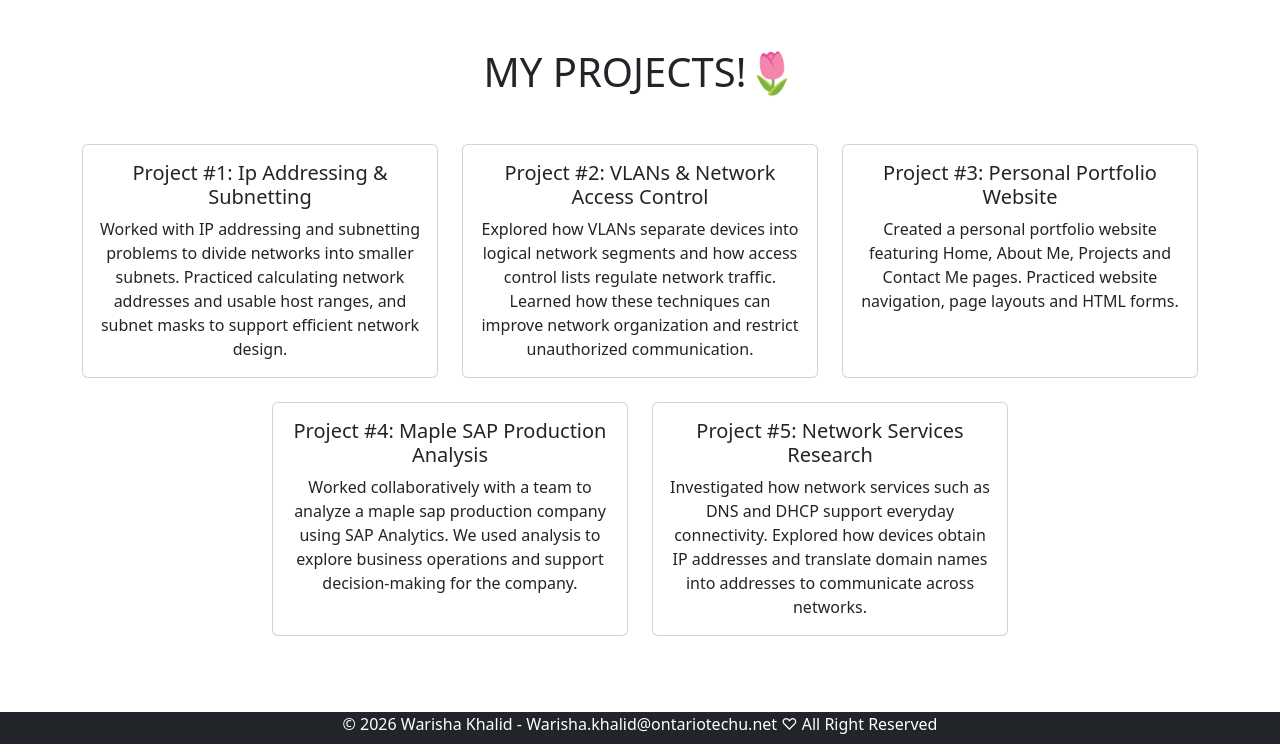
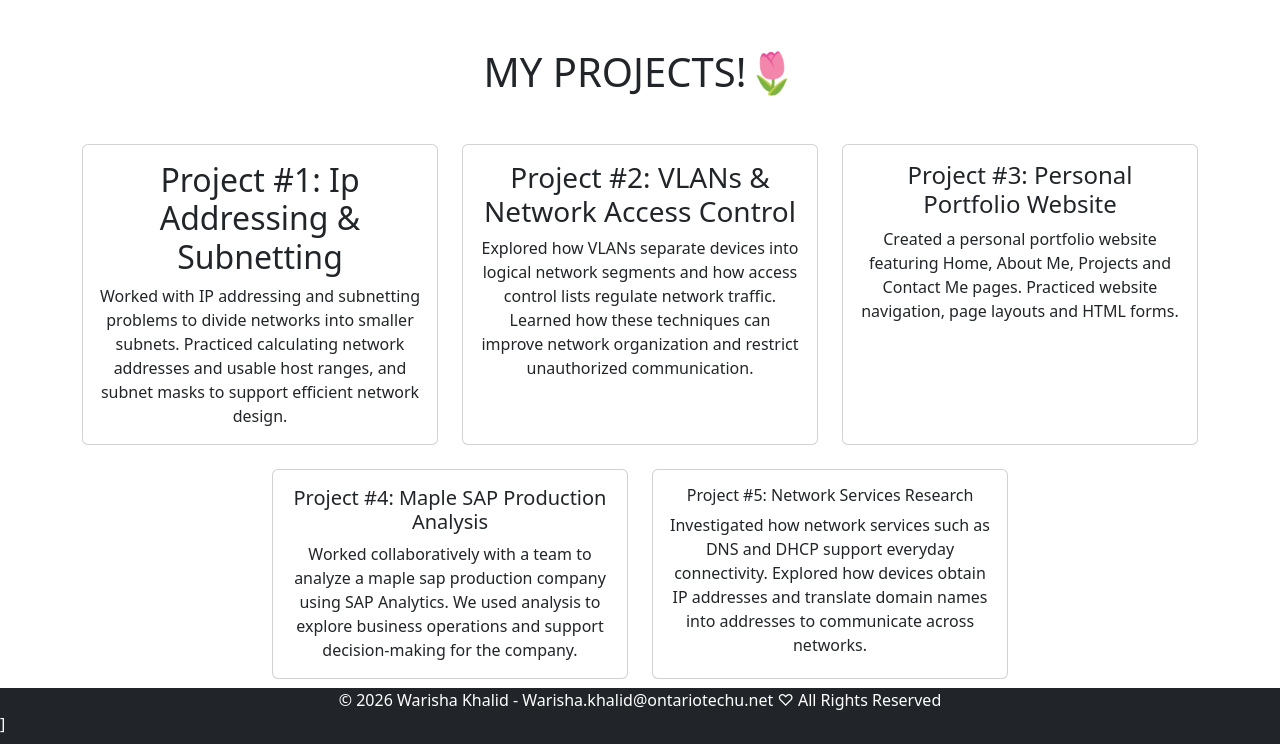
Before and after one commit to warishakhalid-netizen/INFR3120U---Assignment02, a Node server app: page /projects in a window 1280 px wide. Shown: the part 56-800 px from the top of the page. Run offline with Node 20, Linux system fonts and the light colour scheme; some libraries are stand-ins or nearby versions.

Commit message:
Finalize portfolio pages, fix contact form, and add code comments

```diff
--- a/routes/index.js
+++ b/routes/index.js
@@ -1,12 +1,13 @@
 var express = require('express');
+//Create an Express router to handle page requests
 var router = express.Router();
 
-/* GET home page. */
+/* Display index.ejs when visitors open the main URL */
 router.get('/', function(req, res, next) {
   res.render('index', { title: 'Home' });
 });
 
-/* GET home page. */
+/* Allow /home to display the same Home page */
 router.get('/home', function(req, res, next) {
   res.render('index', { title: 'Home' });
 });
@@ -25,4 +26,5 @@ router.get('/contactme', function(req, res, next) {
   res.render('contact', { title: 'Contact Me' });
 });
 
+//Export the router for use in app.js
 module.exports = router;
--- a/views/about.ejs
+++ b/views/about.ejs
@@ -24,7 +24,7 @@
         </p>
     </div>
   </div>
-
+<!--Used Bootstraps three-column grid for education, skills, and interests-->
   <div class="row my-5">
     <div class="col-sm">
       <h3 class ="card-title"><i class="fa-solid fa-graduation-cap" style="color: rgb(190, 152, 185);"></i> Education</h3>
@@ -48,6 +48,7 @@
     <p class="card-text"> Hiking</p>
   </div>
 </div>
+</div>
 
 </main>
 
--- a/views/index.ejs
+++ b/views/index.ejs
@@ -1,3 +1,4 @@
+<!--Include shared header and navigation-->
 <%- include partials/header.ejs %>
 <%- include partials/main_nav.ejs %>
 
@@ -22,11 +23,11 @@
 <!-- Include a portrait image using image source method.
  Create class image-fluid from using bootstrap in order to create a rounded responsive image.
  -->
-    <img src = "assets\images\portrait.jpg"
+    <img src = "assets/images/portrait.jpg"
     class = "img-fluid rounded-circle"
     width = "250">
 
 
 </main>
-
+<!--Include the shared footer-->
 <%- include partials/footer.ejs %>
--- a/views/partials/footer.ejs
+++ b/views/partials/footer.ejs
@@ -1,23 +1,24 @@
 <!--
 Footer content located here
-Use Bootstrap to include header with fixed-bottom, use pb-2 for padding within
+Use Bootstrap to include footer with fixed-bottom, use pb-2 for padding within
 the footer itself at the bottom of the content.
+
+Shared footer containing copyright and social media links
 -->
 
 <footer class="fixed-bottom bg-dark text-white pb-2">
 
   <!-- Create a div class to centre footer content and use my-3 from bootstrap to add extra length vertically-->
   <div class="container text-center">
-    © 2026 Warisha Khalid - Warisha.khalid@ontariotechu.net ♡ All Right Reserved
+    © 2026 Warisha Khalid - Warisha.khalid@ontariotechu.net ♡ All Rights Reserved
+  <!--Font Awesome icons link to Github and LinkedIn profiles-->
     <a href="https://www.linkedin.com/in/warisha-khalid-a77a36386/?skipRedirect=true&contentTrackingId=AISxHdkWSuuxEPJQGl22Ug%3D%3D&viewName=premium-nav-upsell-text&upsellOrderOrigin=Tracking%3Av1%3Apremium_nav_upsell_text%3ANav%3AIn-Product"
   class="text-white"><i class="fa-brands fa-linkedin fa-lg"></i> </a>
   <a href="https://github.com/warishakhalid-netizen" class="text-white"><i class="fa-brands fa-github fa-lg"></i></a>
   </div>
-
-
-
+]
 </footer>
-
+<!--Load the custom JavaScript file-->
+<script src = "/script/app.js" > </script>
   </body>
-  <script src = "/script/app.js" > </script>
 </html>
--- a/views/partials/header.ejs
+++ b/views/partials/header.ejs
@@ -1,11 +1,13 @@
+<!-- Shared header used on every page-->
 <!DOCTYPE html>
-<html>
+<html lang="en">
   <head>
+<!-- Display the page title passed from its Express route-->
     <title><%= title %></title>
-    <link rel='stylesheet' href='/content/app.css' />
-    <link rel='stylesheet' href='/bootstrap/dist/css/bootstrap.min.css' />
+    <link rel='stylesheet' href='/content/app.css'>
+    <link rel='stylesheet' href='/bootstrap/dist/css/bootstrap.min.css'>
     <!--Make ejs file aware of the font awesome installation by including a link for the path to take-->
-    <link rel='stylesheet' href='/@fortawesome/fontawesome-free/css/all.min.css' />
+    <link rel='stylesheet' href='/@fortawesome/fontawesome-free/css/all.min.css'>
 
     <script src = 'bootstrap/dist/js/bootstrap.min.js'> </script>
   </head>
--- a/views/projects.ejs
+++ b/views/projects.ejs
@@ -1,14 +1,17 @@
+<!--Include shared header and navigation-->
 <%- include partials/header.ejs %>
 <%- include partials/main_nav.ejs %>
 
 <main class = "container text-center my-5">
 <h1 class = "text-center mb-5"> MY PROJECTS!🌷</h1>
+
+<!--Bootstrap grid displaying five project cards-->
 <!--Project 1-->
 <div class="row g-4 justify-content-center">
     <div class="col-4">
         <div class="card h-100">
             <div class="card-body">
-                <h5 class="card-title"> Project #1: Ip Addressing & Subnetting</h5>
+                <h2 class="card-title"> Project #1: Ip Addressing & Subnetting</h2>
                 <p class="card-text"> Worked with IP addressing and subnetting problems to divide networks into smaller subnets.
                     Practiced calculating network addresses and usable host ranges, and subnet masks to support efficient network design.</p>
             </div>
@@ -20,7 +23,7 @@
     <div class="col-4">
         <div class="card h-100">
             <div class="card-body">
-                <h5 class="card-title"> Project #2: VLANs & Network Access Control</h5>
+                <h3 class="card-title"> Project #2: VLANs & Network Access Control</h3>
                 <p class="card-text"> Explored how VLANs separate devices into logical network segments and how access control lists regulate network traffic.
                 Learned how these techniques can improve network organization and restrict unauthorized communication.</p>
             </div>
@@ -31,7 +34,7 @@
     <div class="col-4">
         <div class="card h-100">
             <div class="card-body">
-                <h5 class="card-title"> Project #3: Personal Portfolio Website</h5>
+                <h4 class="card-title"> Project #3: Personal Portfolio Website</h4>
                 <p class="card-text"> Created a personal portfolio website featuring Home, About Me, Projects and Contact Me pages.
                     Practiced website navigation, page layouts and HTML forms.
                 </p>
@@ -55,7 +58,7 @@
     <div class="col-4">
         <div class="card h-100">
             <div class="card-body">
-                <h5 class="card-title"> Project #5: Network Services Research</h5>
+                <h6 class="card-title"> Project #5: Network Services Research</h6>
                 <p class="card-text">  Investigated how network services such as DNS and DHCP support everyday connectivity.
                 Explored how devices obtain IP addresses and translate domain names into addresses to communicate across networks.</p>
             </div>
@@ -65,5 +68,5 @@
 
 </main>
 
-
+<!--Include the shared footer-->
 <%- include partials/footer.ejs %>
```
Also changed, not shown: app.js (+11 -3 lines), server.js (+5 -4 lines), views/contact.ejs (+11 -12 lines), views/partials/main_nav.ejs (+5 -6 lines).
